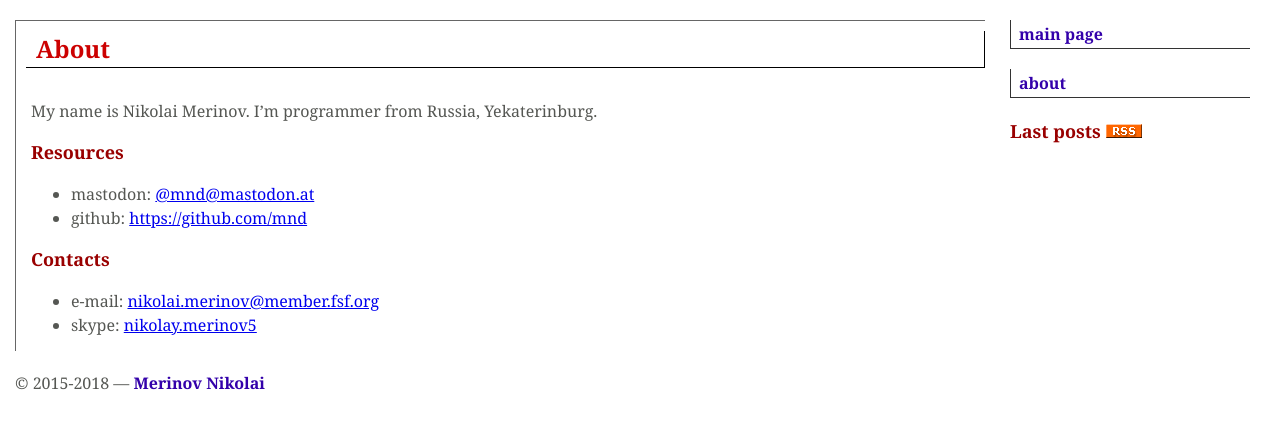
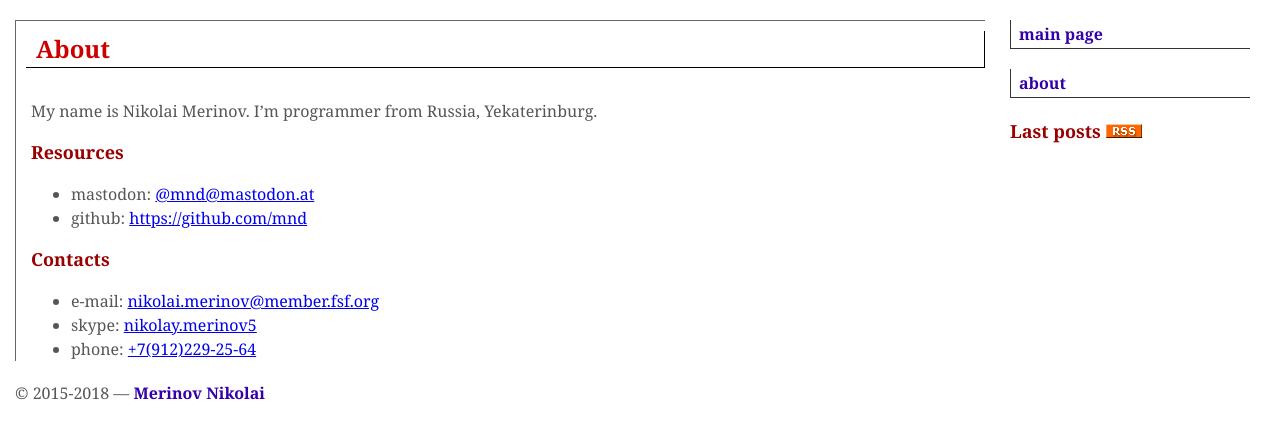
Before and after one commit to mnd/www.mndet.net, a Jekyll site: the page built from about.md, in a window 1280 px wide. Shown: the top 439 px of the page. Built offline with Jekyll 4.4.1, drawn with Linux system fonts in a browser that asks for light colours.

Commit message:
Add phone to contacts

```diff
--- a/about.md
+++ b/about.md
@@ -13,3 +13,4 @@ Contacts
 --------
 - e-mail: [nikolai.merinov@member.fsf.org](mailto:nikolai.merinov@member.fsf.org)
 - skype: [nikolay.merinov5](skype:nikolay.merinov5)
+- phone: [+7(912)229-25-64](tel:+7-912-229-25-64)
```
